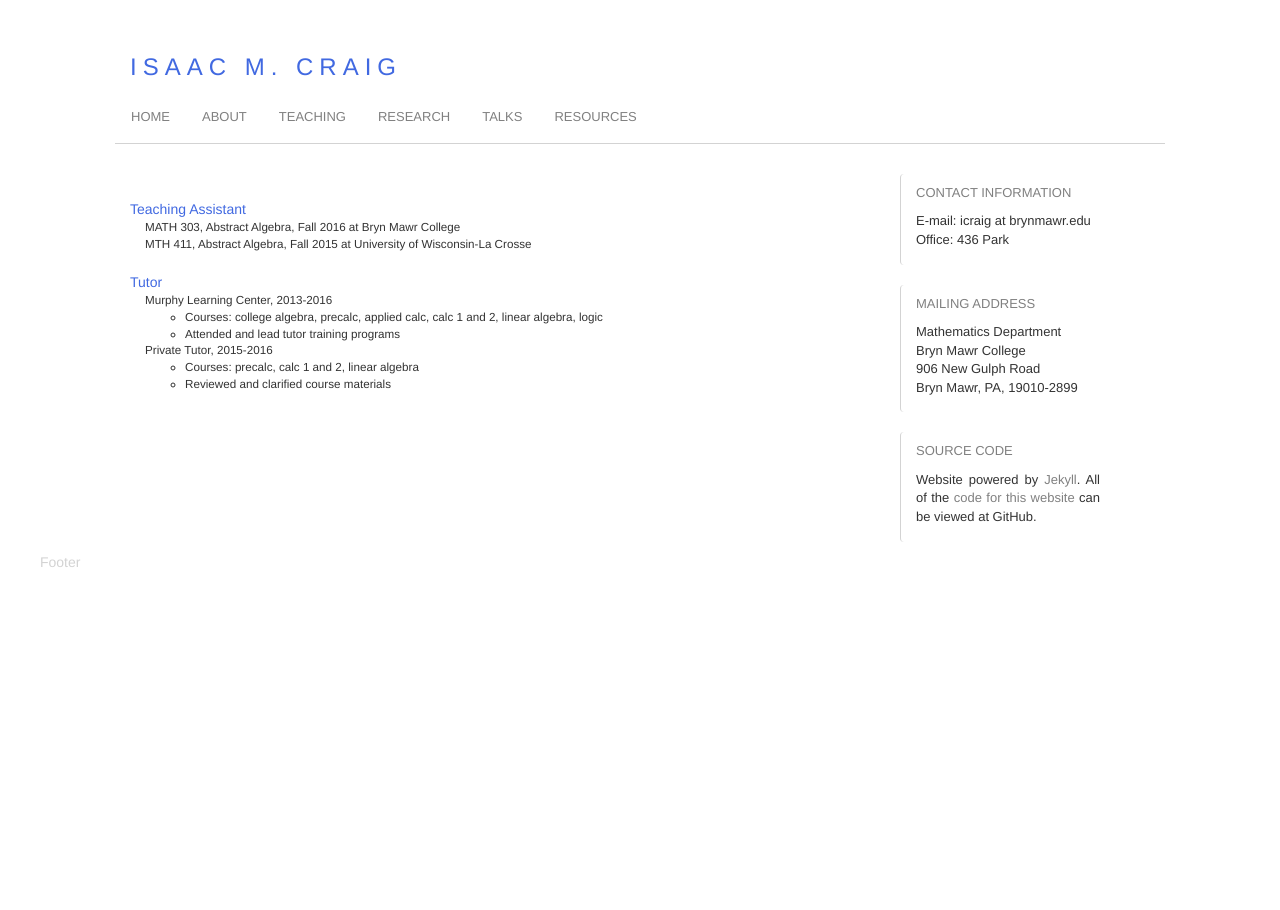
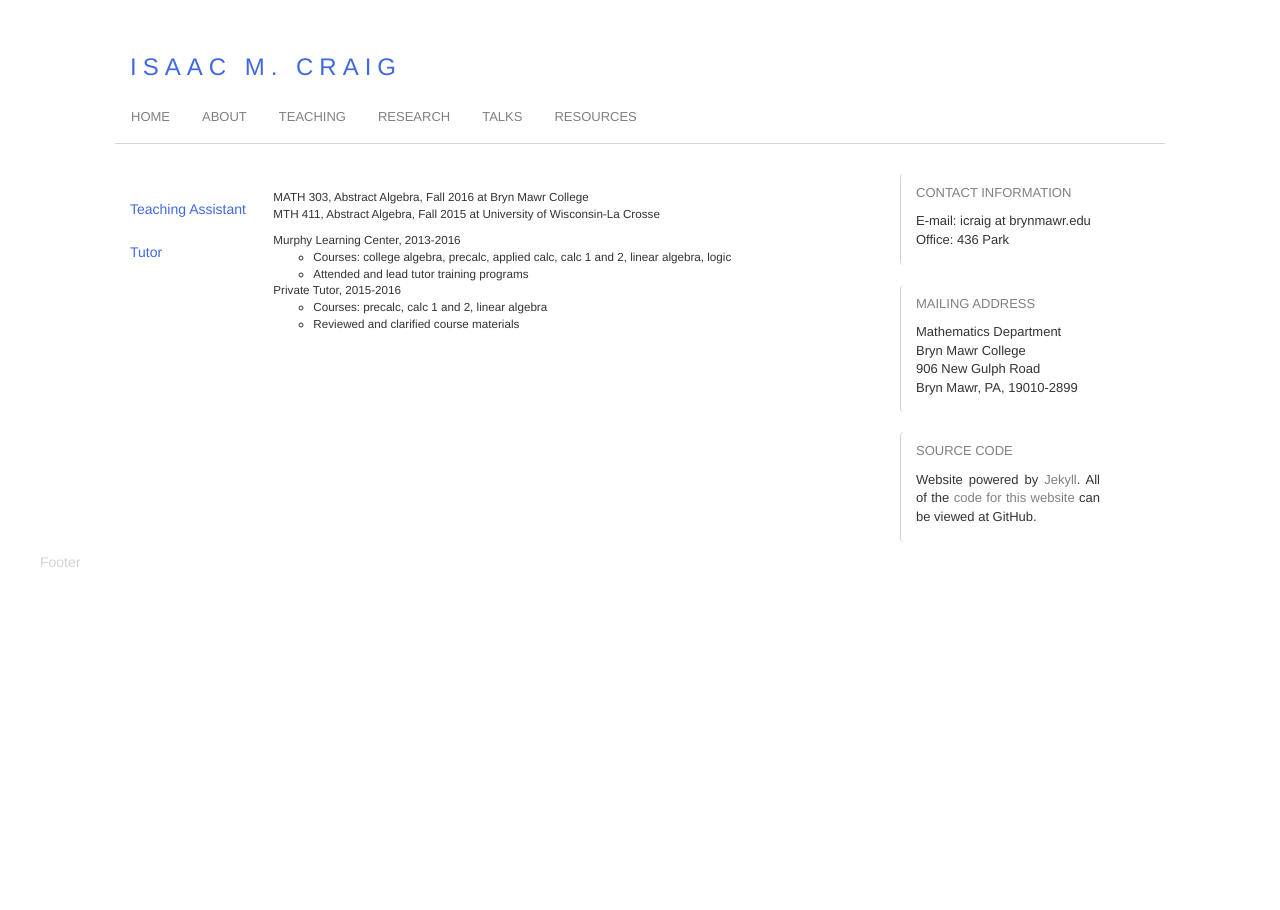
Before and after one commit to isundberg/isaacmc.github.io, a Jekyll site: the page built from teaching/index.html, in a window 1280 px wide. Built offline with Jekyll 4.4.1, drawn with Linux system fonts in a browser that asks for light colours.

Commit message:
Update index.html

```diff
--- a/teaching/index.html
+++ b/teaching/index.html
@@ -3,13 +3,13 @@
 title:
 ---
 
-<div id="contentItem" class="col-sm-8">Teaching Assistant</div>
+<div id="contentItem" class="col-sm-2">Teaching Assistant</div>
 <ul id="contentList" class="col-sm-8">
   <li>MATH 303, Abstract Algebra, Fall 2016 at Bryn Mawr College</li>
   <li>MTH 411, Abstract Algebra, Fall 2015 at University of Wisconsin-La Crosse</li>
 </ul>
 
-<div id="contentItem" class="col-sm-8">Tutor</div>
+<div id="contentItem" class="col-sm-2">Tutor</div>
 <ul id="contentList" class="col-sm-8">
   <li id="contentListItem">Murphy Learning Center, 2013-2016</li>
   <ul>
```
